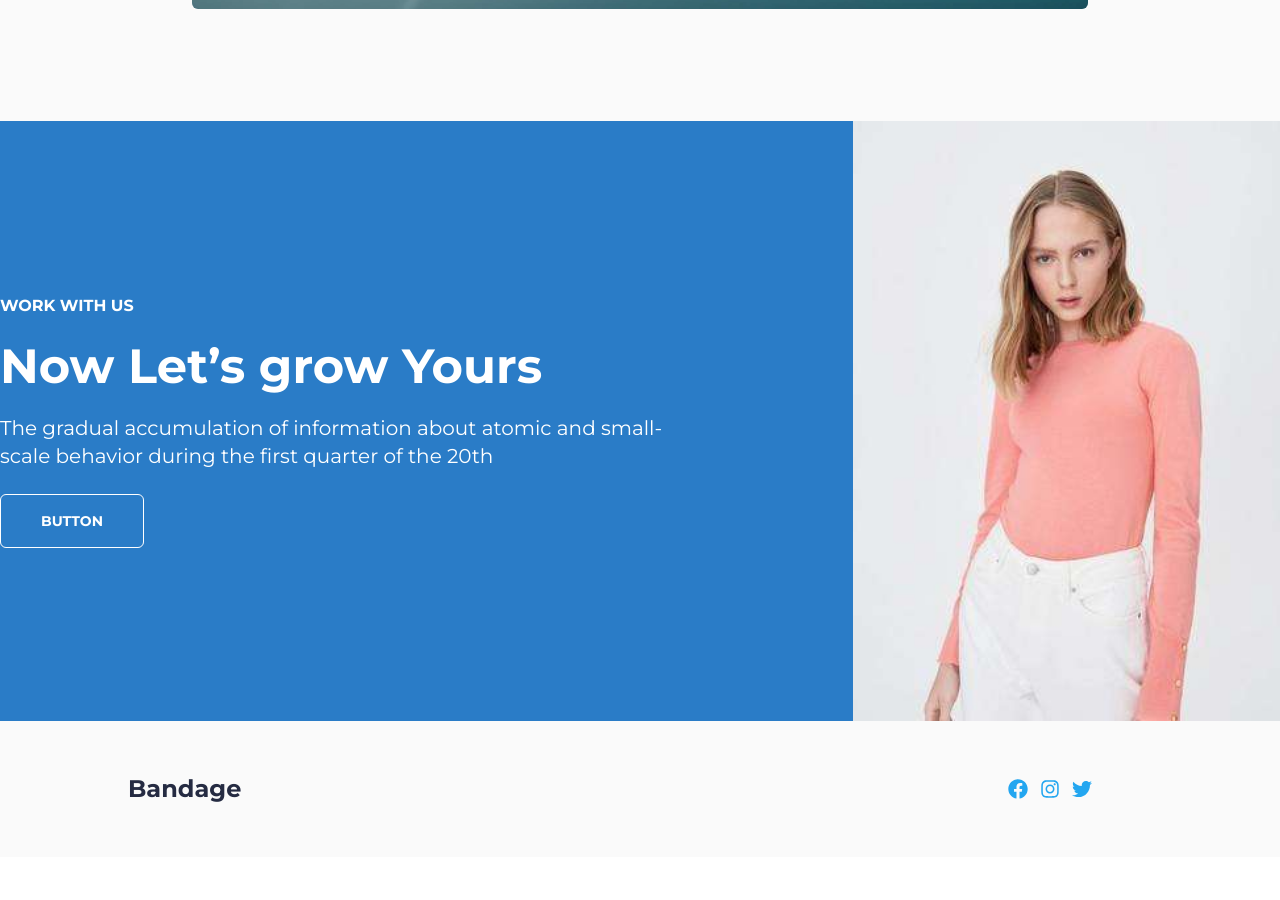
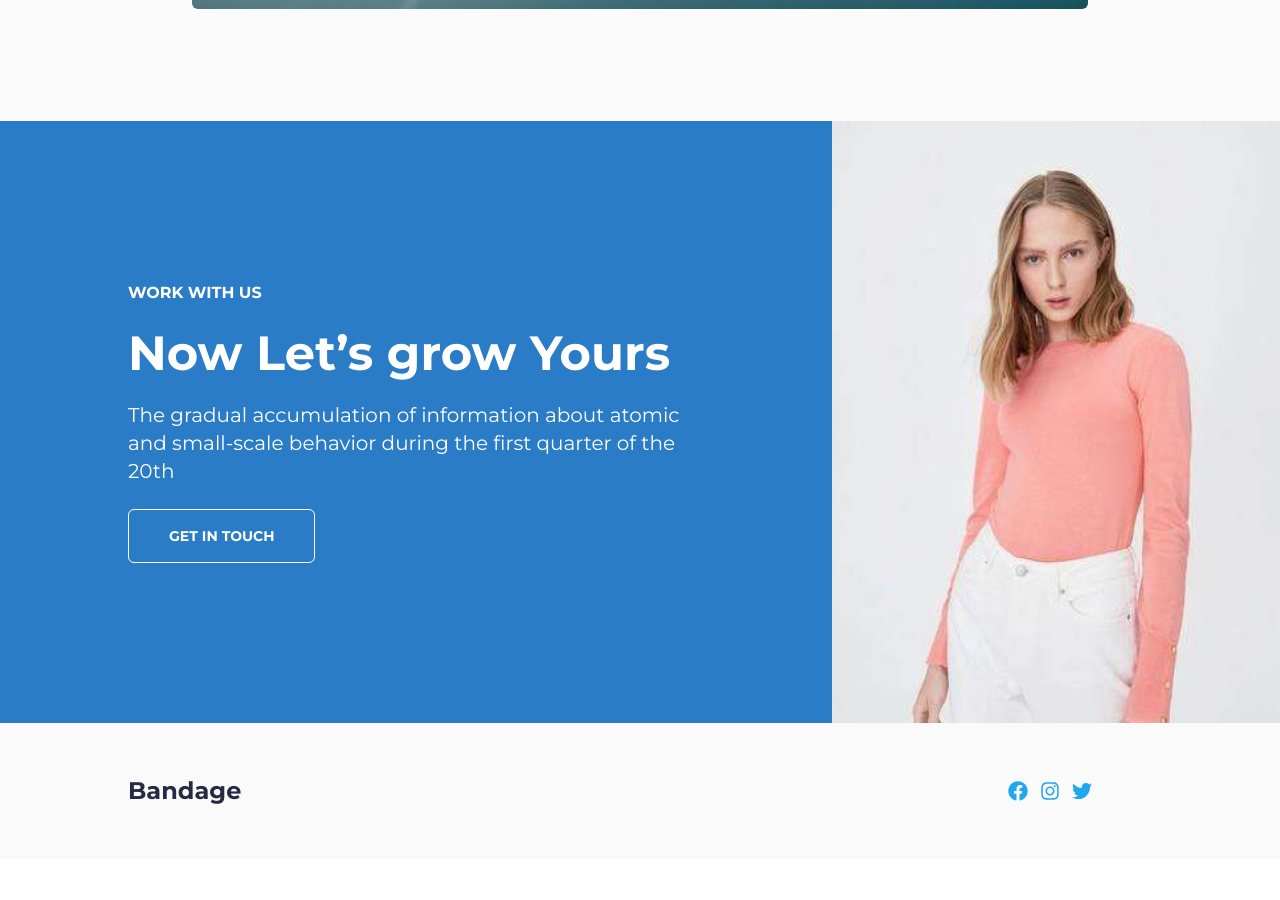
Before and after one commit to ihsnsahin/e-com-project, a React (Vite) app in the folder e-commerce/: page /about in a window 1280 px wide. Shown: the part 2880-3780 px from the top of the page. Built offline with nearby package versions, Linux system fonts and the light colour scheme; grey boxes are pictures that could not be loaded.

Commit message:
T07-Revizyon yapıldı

```diff
--- a/e-commerce/src/pages/AboutPage.jsx
+++ b/e-commerce/src/pages/AboutPage.jsx
@@ -140,21 +140,26 @@ function AboutPage() {
                 </div>
             </section>
 
-            <section className="bg-[#2A7CC7] flex items-center py-15 md:py-28 lg:py-0">
-                <div className="flex flex-col  w-full px-9 md:max-w-5xl md:mx-auto lg:px-0 items-center  text-white py-6 md:py-0 justify-center md:items-start gap-6">
+            <section className="relative bg-[#2A7CC7] py-15 md:py-28 overflow-hidden">
+                <div className="layout-flex md:flex-row">
+                    <div className="flex flex-col w-full items-center text-white py-6 md:py-12 justify-center md:items-start md:max-w-xl gap-6">
                         <h5 className="text-base text-center">WORK WITH US</h5>
                         <h2 className="text-4xl text-center md:text-5xl md:max-w-2xl md:text-left">Now Let’s grow Yours</h2>
                         <h4 className="text-xl font-normal text-center md:max-w-2xl md:text-left">The gradual accumulation of information about atomic and
                             small-scale behavior during the first quarter of the 20th </h4>
-                    <button className="border border-white rounded-md py-4 px-10">
-                        BUTTON
+                        <button className="border border-white rounded-md py-4 px-10 transition-colors duration-300 hover:text-[#2A7CC7] hover:bg-white cursor-pointer">
+                            GET IN TOUCH
                         </button>
                     </div>
-                <div className="hidden lg:block aspect-[4/5] w-1/3 min-h-[600px]">
-                    <img src="/aboutbanner.jpg" alt="" className="w-full h-full object-cover" />
+                    <div className="hidden lg:block absolute top-0 right-0 h-full w-[40%] xl:w-[35%] aspect-[5/6]">
+                        <img
+                            src="/aboutbanner.jpg"
+                            alt=""
+                            className="w-full h-full object-cover object-center"
+                        />
+                    </div>
                 </div>
             </section>
-
         </>
 
     )
```
Lines whose indentation alone changed are shown as unchanged.
